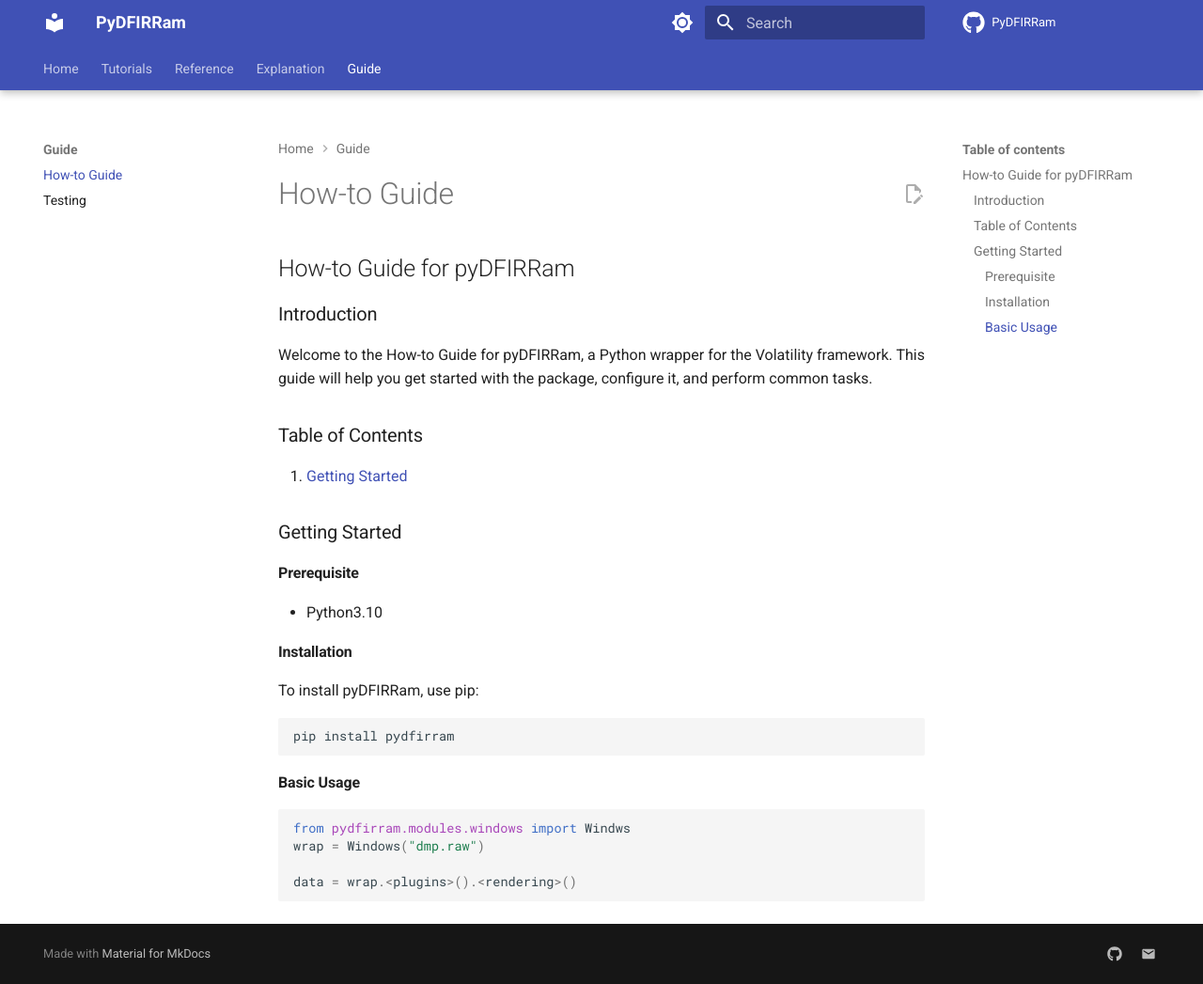
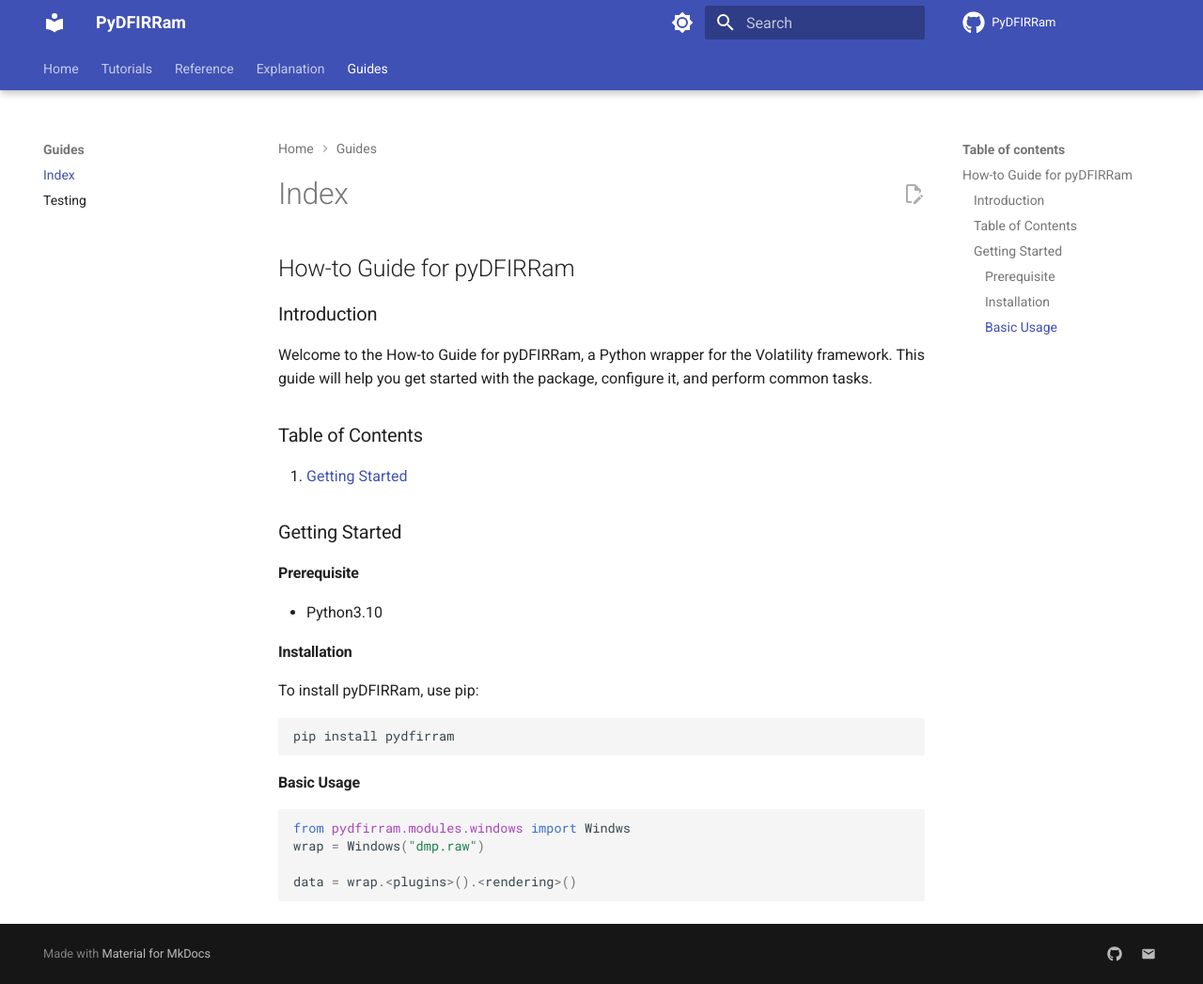
Before and after one commit to PyDFIR/pyDFIRRam, an MkDocs documentation site: the page built from docs/guide/guide.md, in a window 1280 px wide and 1047 px high. Shown: the whole window at 94% size. Built offline with MkDocs 1.6.1 and Material for MkDocs 9.7.7, drawn with Linux system fonts in a browser that asks for light colours; comment, search, counter and statistics services are not loaded; the version menu is left out.

Commit message:
fix typo

```diff
--- a/mkdocs.yml
+++ b/mkdocs.yml
@@ -68,8 +68,8 @@
     - Testing : reference/test.md
   - Explanation:
     - Explanation : explanation/explanation.md
-  - Guide:
-    - How-to Guide: guide/guide.md
+  - Guides:
+    - Index: guide/guide.md
     - Testing : guide/test.md
 
 
```
